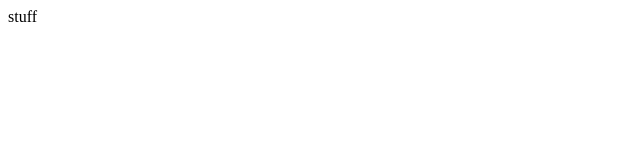
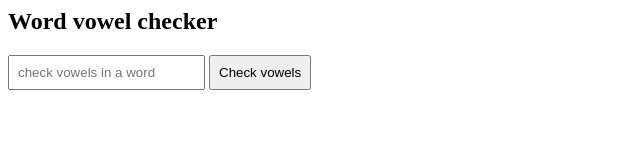
Before and after one commit to Vicradon/genesys-js-workshop, a plain HTML site: page vowel_counter/index.html in a window 1280 px wide. Shown: the whole page, without its empty margins (0-640 px from the left). Drawn offline with Linux system fonts and the light colour scheme.

Commit message:
Update index.html

```diff
--- a/vowel_counter/index.html
+++ b/vowel_counter/index.html
@@ -1 +1,21 @@
-stuff
+<html lang="en">
+<head>
+  <meta charset="UTF-8">
+  <meta name="viewport" content="width=device-width, initial-scale=1.0">
+  <title>Vowel Checker</title>
+  <style>
+    input, button {
+      padding:0.5rem;
+    }
+
+  </style>
+</head>
+<body>
+  <h2>Word vowel checker</h2>
+  <input type="text" placeholder="check vowels in a word" />
+  <button>Check vowels</button>
+  <p></p>
+  <script src="./index.js"></script>
+  <!-- <script src="./yourjs.js"></script> -->
+</body>
+</html>
```
